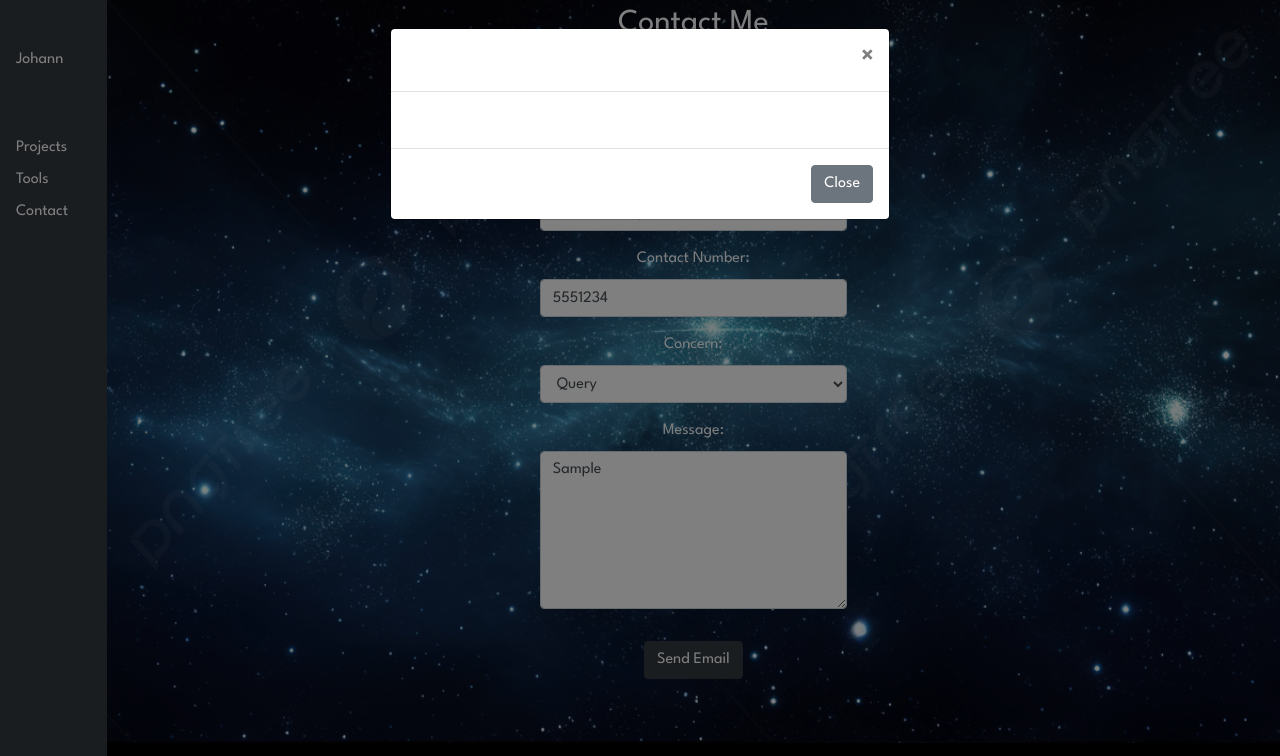
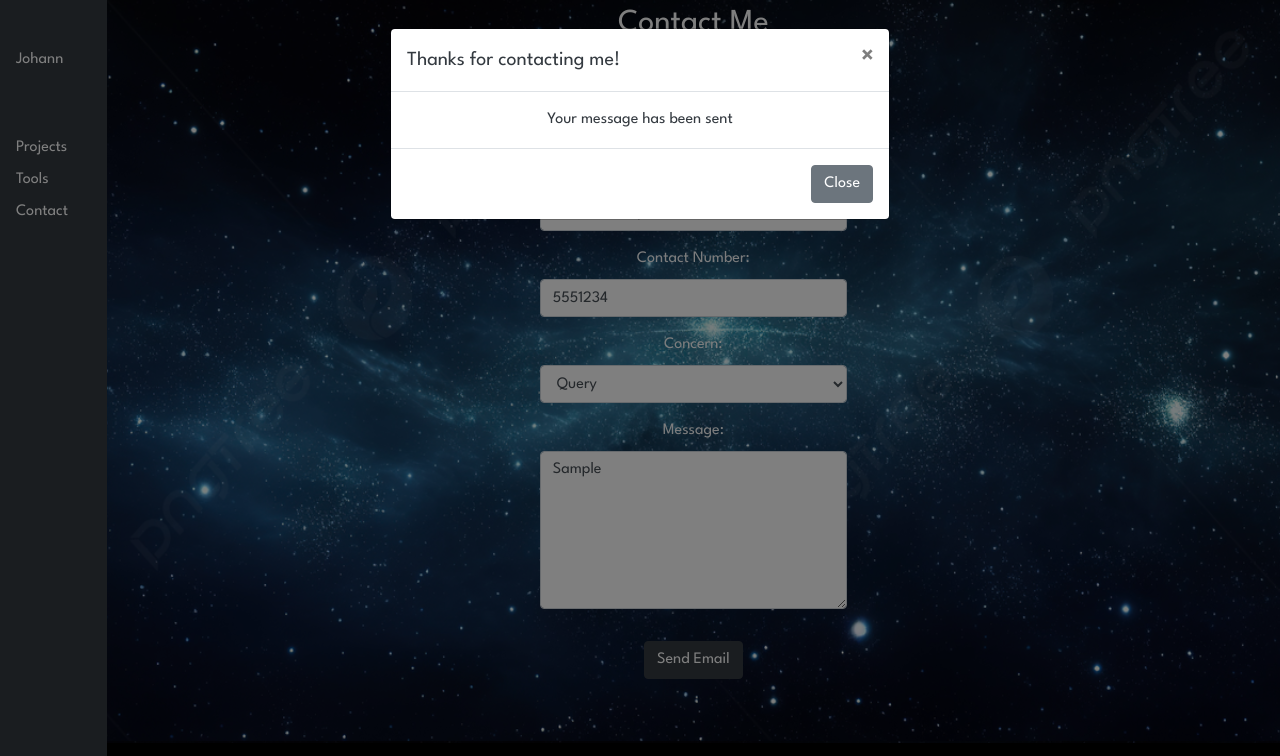
Before and after one commit to BeyondUranus/webportfolio, a plain HTML site: page index.html in a window 1280 px wide. Both pictures are taken after typing "Sample", "name@example.com", "5551234", "Sample" into the empty fields and a click on the button "Send Email". Shown: the part 2459-3215 px from the top of the page. Drawn offline with nearby package versions, Linux system fonts and the light colour scheme.

Commit message:
Fixed modal message text color

```diff
--- a/index.html
+++ b/index.html
@@ -231,7 +231,7 @@
 					<!-- Contact Form Section End -->
 
 					<!-- Modal Start -->
-					<div class="modal fade" id="modalDiv" tabindex="-1" aria-labelledby="exampleModalLabel" aria-hidden="true">
+					<div class="modal fade text-dark" id="modalDiv" tabindex="-1" aria-labelledby="exampleModalLabel" aria-hidden="true">
 						<div class="modal-dialog">
 							<div class="modal-content">
 								<div class="modal-header">
```
